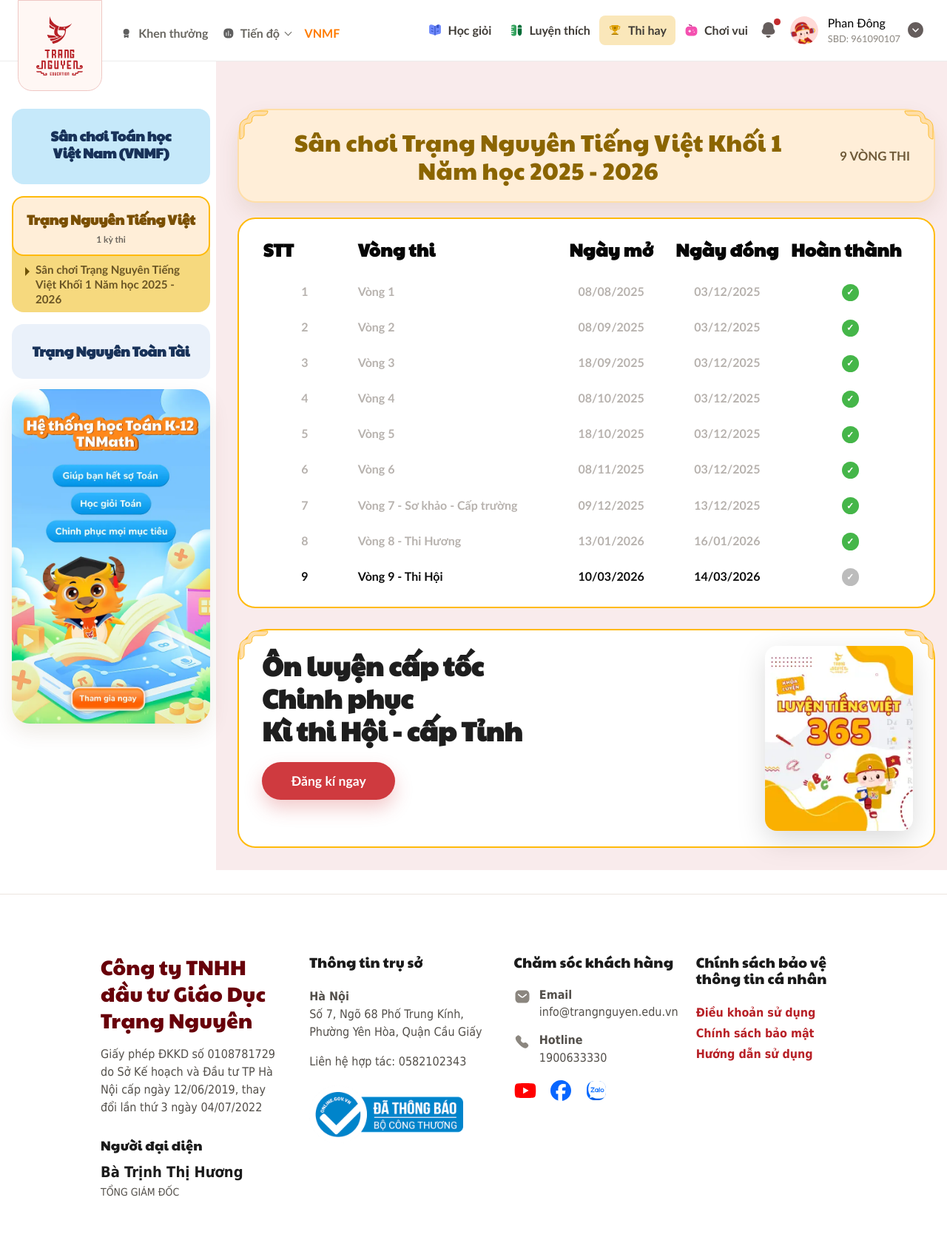
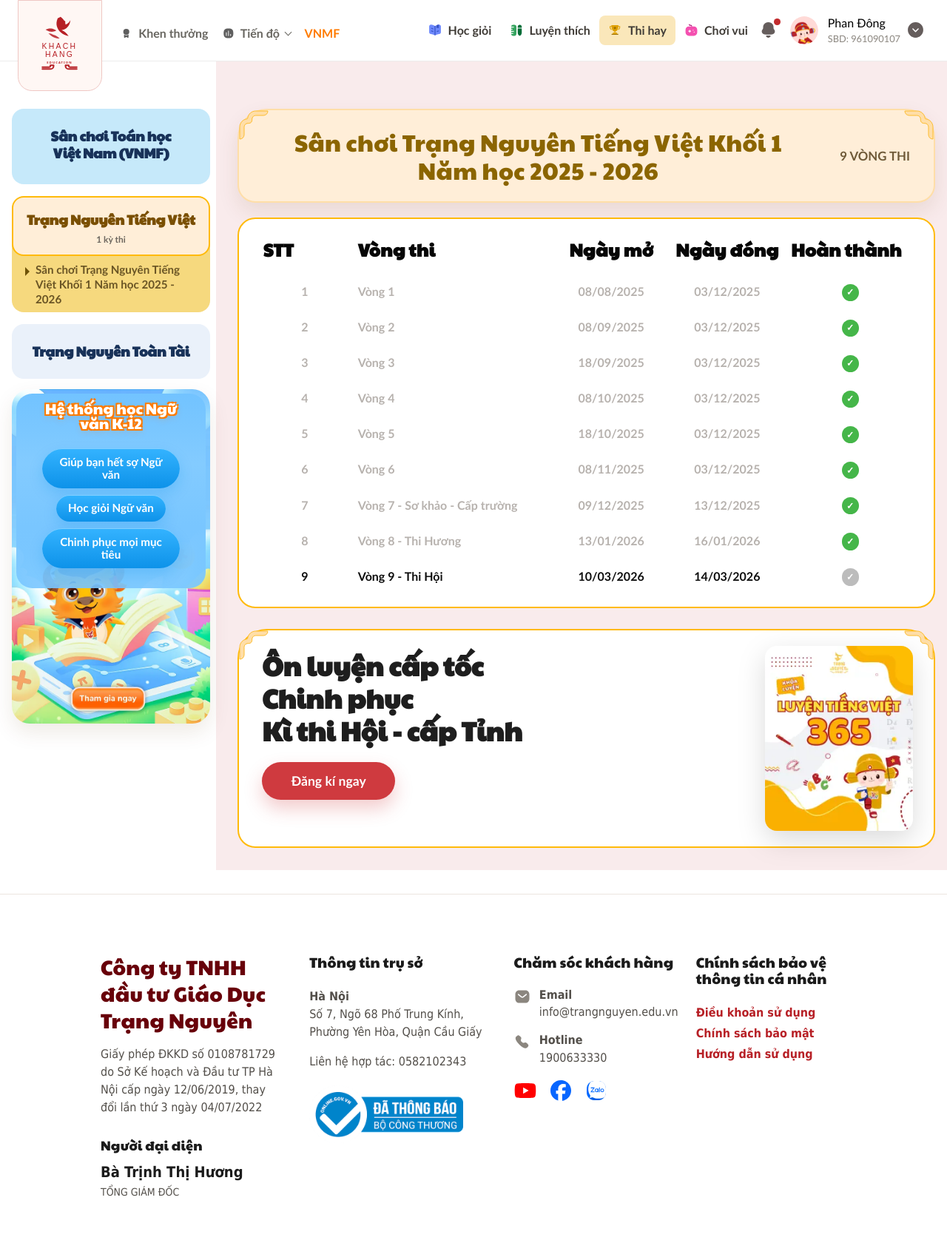
Before and after one commit to PhanDongg/ngu-van, a Jekyll site: the page built from pages/index.md, in a window 1280 px wide. Shown: the whole page at 74% size. Built offline with Jekyll 4.4.1, drawn with Linux system fonts in a browser that asks for light colours.

Commit message:
#5813 hoàn thành

```diff
--- a/_config.yml
+++ b/_config.yml
@@ -1,6 +1,6 @@
 title: Trang Nguyen Vietnamese Playground
 description: Theme Jekyll demo cho trang vòng thi Trang Nguyên Tiếng Việt.
-baseurl: ""
-url: ""
+baseurl: "/tracnghiem"
+url: "http://qwtesthtml.demo1.fgct.net"
 markdown: kramdown
 permalink: pretty
--- a/_includes/header.html
+++ b/_includes/header.html
@@ -4,7 +4,7 @@
     class="header__inner container-xxl d-flex align-items-center gap-xl-4 gap-xs-2 overflow-visible flex-xs-row align-items-md-center flex-md-nowrap justify-content-between">
     <a class="header__brand position-relative d-inline-flex align-items-center justify-content-center flex-shrink-0 align-self-start text-decoration-none"
       href="#">
-      <img class="header__brand-image img-fluid" src="{{ '/assets/icons/header/trang-nguyen-logo.svg' | relative_url }}"
+      <img class="header__brand-image img-fluid" src="{{ '/assets/icons/header/khach-hang-logo.svg' | relative_url }}"
         alt="Trang Nguyen Education">
     </a>
 
@@ -64,7 +64,7 @@
             <span class="header__profile-meta d-block">{{ theme.profile.meta }}</span>
           </div>
           <span class="header__profile-chevron" aria-hidden="true">
-            <img class="d-block" src="/assets/images/icon-arrow-down.svg" alt="">
+            <img class="d-block" src="{{ '/assets/images/icon-arrow-down.svg' | relative_url }}" alt="">
           </span>
         </button>
 
@@ -88,10 +88,11 @@
     </div>
   </div>
 </header>
-<nav class="header__mobile-actions position-fixed start-0 end-0 bottom-0 d-grid d-xl-none" aria-label="Lối tắt trên di động">
+<nav class="header__mobile-actions position-fixed start-0 end-0 bottom-0 d-grid d-xl-none"
+  aria-label="Lối tắt trên di động">
   {% for item in theme.header_actions %}
   <a class="header__mobile-action d-flex flex-column align-items-center justify-content-center text-decoration-none{% if item.active %} header__mobile-action--active{% endif %}"
-    href="{{ item.url }}"{% if item.active %} aria-current="page"{% endif %}>
+    href="{{ item.url }}" {% if item.active %} aria-current="page" {% endif %}>
     <img class="header__mobile-action-icon d-block" src="{{ item.icon | relative_url }}" alt="" aria-hidden="true">
     <span>{{ item.label }}</span>
   </a>
--- a/_includes/sidebar.html
+++ b/_includes/sidebar.html
@@ -23,8 +23,17 @@
     {% endfor %}
   </div>
 
-  <section class="sidebar__promo overflow-hidden">
+  <section class="sidebar__promo position-relative overflow-hidden">
     <img class="sidebar__promo-image d-block img-fluid" src="{{ '/assets/images/sidebar-desktop.webp' | relative_url }}"
-      alt="He thong hoc Toan K-12 TNMath">
+      alt="Hệ thống học Ngữ văn K-12">
+    <div class="sidebar__promo-overlay position-absolute top-0 start-0 w-100 h-100 text-center">
+      <h3 class="sidebar__promo-title m-0">Hệ thống học Ngữ văn K-12</h3>
+      <div class="sidebar__promo-pills d-grid">
+        <span class="sidebar__promo-pill">Giúp bạn hết sợ Ngữ văn</span>
+        <span class="sidebar__promo-pill">Học giỏi Ngữ văn</span>
+        <span class="sidebar__promo-pill">Chinh phục mọi mục tiêu</span>
+      </div>
+
+    </div>
   </section>
 </aside>
--- a/_includes/widgets/exam-rules-modal.html
+++ b/_includes/widgets/exam-rules-modal.html
@@ -11,7 +11,7 @@
           <h3 class="competition-page__exam-modal-title mt-auto" id="{{ exam_rules.modal_id }}Title">{{ exam_rules.title
             }}</h3>
           <div class="competition-page__exam-modal-brand">
-            <img class="d-block w-100 h-auto" src="{{ '/assets/icons/header/trang-nguyen-logo.svg' | relative_url }}"
+            <img class="d-block w-100 h-auto" src="{{ '/assets/icons/header/khach-hang-logo.svg' | relative_url }}"
               alt="Trang Nguyen Education">
           </div>
         </div>
--- a/assets/css/partials/_layout.scss
+++ b/assets/css/partials/_layout.scss
@@ -113,11 +113,76 @@
     }
   }
 
+
   &__promo {
     margin-top: 0.9rem;
     box-shadow: var(--shadow);
     border-radius: 1.5rem;
+    position: relative;
   }
+
+  &__promo-image {
+    width: 100%;
+    height: auto;
+  }
+
+  &__promo-overlay {
+    padding: 1rem 0.9rem 1.1rem;
+    display: grid;
+    justify-items: center;
+    align-content: start;
+    isolation: isolate;
+
+    &::before {
+      content: "";
+      position: absolute;
+      inset: 0.4rem 0.4rem auto;
+      height: 58%;
+      border-radius: 1.35rem;
+      background: linear-gradient(180deg, #72c3ff 0%, #83cbff 36%, #79c6ff 68%, rgba(121, 198, 255, 0.9) 100%);
+      z-index: 0;
+    }
+
+    > * {
+      position: relative;
+      z-index: 1;
+    }
+  }
+
+  &__promo-title {
+    max-width: 11.4rem;
+    margin-top: 1.6rem;
+    color: #fff;
+    font-family: "Paytone One", sans-serif;
+    font-size: 1.25rem;
+    line-height: 1.02;
+    text-shadow:
+      -2px -2px 0 #ff7b00,
+      2px -2px 0 #ff7b00,
+      -2px 2px 0 #ff7b00,
+      2px 2px 0 #ff7b00,
+      0 4px 10px rgba(255, 123, 0, 0.22);
+  }
+
+  &__promo-pills {
+    gap: 0.55rem;
+    margin-top: 1.45rem;
+    justify-items: center;
+  }
+
+  &__promo-pill {
+    max-width: 11.6rem;
+    padding: 0.62rem 1rem;
+    border-radius: 999px;
+    background: linear-gradient(180deg, #34b3ff 0%, #0d92e9 100%);
+    box-shadow: inset 0 1px 0 rgba(255, 255, 255, 0.38), 0 8px 18px rgba(13, 146, 233, 0.22);
+    color: #fff;
+    font-size: 0.95rem;
+    font-weight: 800;
+    line-height: 1.12;
+    text-align: center;
+  }
+
 
 }
 
--- a/assets/css/partials/_responsive.scss
+++ b/assets/css/partials/_responsive.scss
@@ -26,6 +26,24 @@
     &__promo {
       grid-column: 1 / -1;
     }
+  }
+}
+
+@media (max-width: 1024px) {
+  .header__mobile-actions {
+    display: grid !important;
+    position: fixed;
+    left: 0.75rem;
+    right: 0.75rem;
+    bottom: calc(0.75rem + env(safe-area-inset-bottom));
+    grid-template-columns: repeat(4, minmax(0, 1fr));
+    gap: 0.2rem;
+    padding: 0.4rem;
+    background: rgba(255, 255, 255, 0.96);
+    border: 1px solid #ece5e0;
+    box-shadow: 0 14px 32px rgba(35, 31, 24, 0.14);
+    backdrop-filter: blur(10px);
+    z-index: 45;
   }
 }
 
@@ -219,19 +237,19 @@
     }
 
     &__mobile-actions {
-      display: grid !important;
-      position: fixed;
-      left: 0.75rem;
-      right: 0.75rem;
-      bottom: calc(0.75rem + env(safe-area-inset-bottom));
-      grid-template-columns: repeat(4, minmax(0, 1fr));
-      gap: 0.2rem;
-      padding: 0.4rem;
-      background: rgba(255, 255, 255, 0.96);
-      border: 1px solid #ece5e0;
-      box-shadow: 0 14px 32px rgba(35, 31, 24, 0.14);
-      backdrop-filter: blur(10px);
-      z-index: 45;
+      // display: grid !important;
+      // position: fixed;
+      // left: 0.75rem;
+      // right: 0.75rem;
+      // bottom: calc(0.75rem + env(safe-area-inset-bottom));
+      // grid-template-columns: repeat(4, minmax(0, 1fr));
+      // gap: 0.2rem;
+      // padding: 0.4rem;
+      // background: rgba(255, 255, 255, 0.96);
+      // border: 1px solid #ece5e0;
+      // box-shadow: 0 14px 32px rgba(35, 31, 24, 0.14);
+      // backdrop-filter: blur(10px);
+      // z-index: 45;
     }
 
     &__mobile-action {
@@ -538,3 +556,55 @@
 }
 
 // exam-modal mobile polish
+@media (max-width: 640px) {
+  .sidebar {
+    display: block;
+    width: 100%;
+    max-width: none;
+    padding-top: 0;
+    padding-bottom: 0;
+  }
+
+  .sidebar__stack {
+    display: none !important;
+  }
+
+  .sidebar__promo {
+    width: 100%;
+    margin-top: 1rem;
+    border-radius: 1.6rem;
+  }
+
+  .sidebar__promo-image {
+    width: 100%;
+  }
+
+    .sidebar__promo-overlay {
+    padding-left: 1rem;
+    padding-right: 1rem;
+
+    &::before {
+      inset: 0.45rem 0.45rem auto;
+      height: 60%;
+    }
+  }
+
+    .sidebar__promo-title {
+    max-width: 13.5rem;
+    margin-top: 1.8rem;
+    font-size: 1.65rem;
+  }
+
+    .sidebar__promo-pills {
+    gap: 0.55rem;
+    margin-top: 1.45rem;
+  }
+
+    .sidebar__promo-pill {
+    width: fit-content;
+    max-width: 12.8rem;
+    font-size: 0.95rem;
+    padding: 0.68rem 1rem;
+  }
+
+}
```
Also changed, not shown: test.html (added, +11 -0 lines), assets/icons/header/khach-hang-logo.svg (added), 3 other files.
